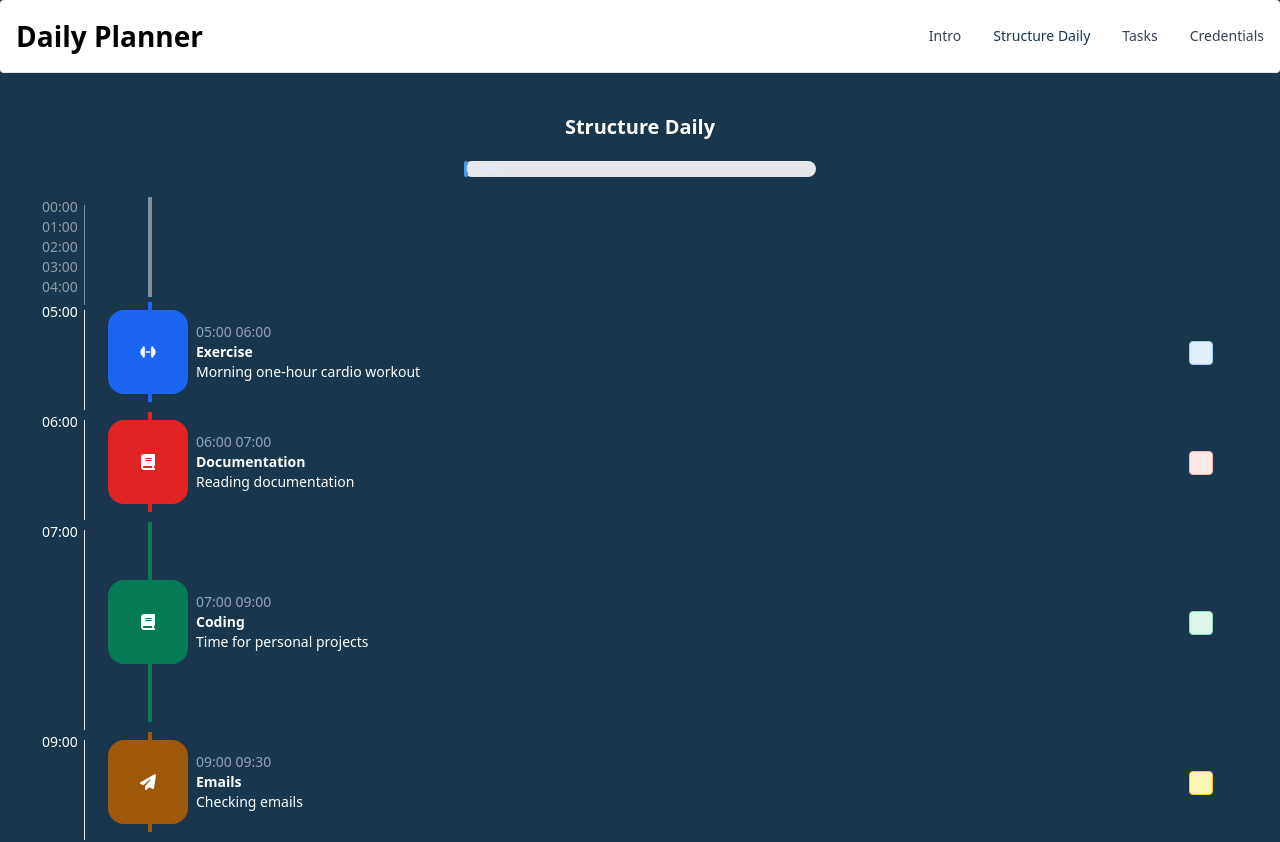
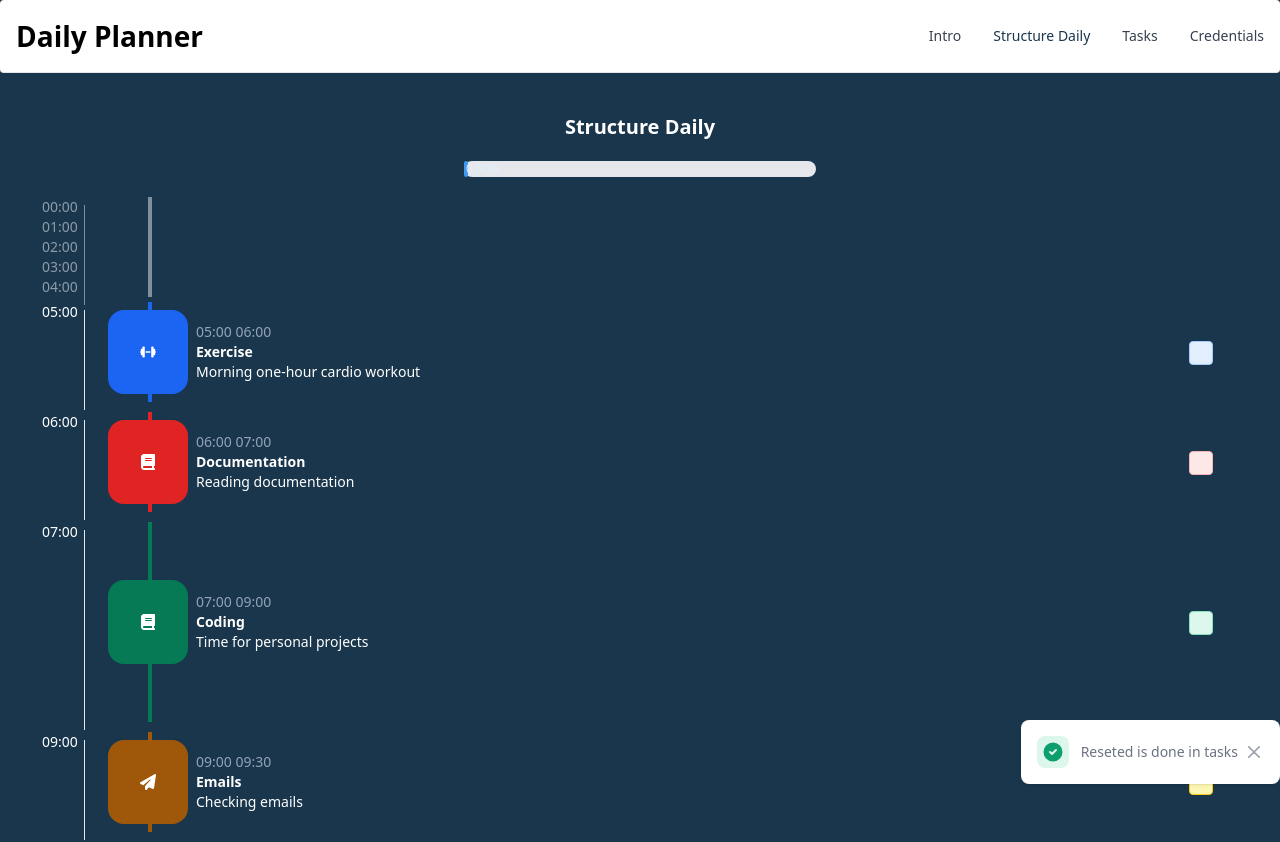
Before and after one commit to karolkawski/Structure-planner, a React app: page /daily in a window 1280 px wide. Shown: the top 842 px of the page. Built offline with nearby package versions, Linux system fonts and the light colour scheme.

Commit message:
[update] alerts

```diff
--- a/src/App.css
+++ b/src/App.css
@@ -4,7 +4,7 @@ body {
   padding: 0;
   height: 100%;
 }
-html, body, #App, #App>div {
+html, body, #App{
   height: 100%
 }
 
--- a/src/App.tsx
+++ b/src/App.tsx
@@ -1,4 +1,4 @@
-import React, { useEffect } from 'react';
+import React, { useEffect, useState } from 'react';
 import { BrowserRouter as Router } from 'react-router-dom';
 import Navigation from './components/UI/Navigation/Navigation';
 import Routing from './Routing/Routing';
@@ -14,28 +14,40 @@ import { State } from './store/State.d';
 import { AutoFalseIsDoneFlags } from './Automation/AutoFalseIsDoneFlags';
 import './App.css';
 import { getStateFromLocalStorage } from './utils/LocalStorage';
+import { InfoToast } from './components/UI/InfoToast/InfoToast';
 //
 const App = () => {
   const dispatch = useDispatch();
   const data = useSelector((state: { data: State }) => state.data.data);
   const loading = useSelector((state: { data: State }) => state.data.loading);
-  const dailyWatcher = AutoFalseIsDoneFlags();
-  // if (loading) {
-  //   return <div>Loading...</div>;
-  // }
+  const [alertCollecion, setAlertCollecion] = useState([]);
+
+  const handleAlert = (alert: string) => {
+    setAlertCollecion([...alertCollecion, alert]);
+
+    setTimeout(() => {
+      const shiftedCollection = alertCollecion.shift();
+      setAlertCollecion(shiftedCollection);
+    }, 10 * 1000);
+  };
+  if (loading) {
+    return <div>Loading...</div>;
+  }
 
   useEffect(() => {
     const savedData = getStateFromLocalStorage('plannerState');
-    console.log('🚀 ~ useEffect ~ savedData:', savedData);
     if (savedData && savedData.data) {
       dispatch(fetchDataRequest());
       dispatch(fetchStorageData());
+      handleAlert('localStorageFetch');
+
       return;
     }
     const fetchData = async () => {
       try {
         dispatch(fetchDataRequest());
         dispatch(fetchDataSuccess(assetsData));
+        handleAlert('loadDemoData');
       } catch (error: { message: string }) {
         dispatch(fetchDataError(error.message));
       }
@@ -53,7 +65,11 @@ const App = () => {
       <div id="App">
         <Navigation />
         <Routing />
+        <InfoToast alerts={alertCollecion} />
       </div>
+      <AutoFalseIsDoneFlags
+        updateAlertCollection={() => handleAlert('resetIsDone')}
+      />
     </Router>
   );
 };
--- a/src/Automation/AutoFalseIsDoneFlags.tsx
+++ b/src/Automation/AutoFalseIsDoneFlags.tsx
@@ -3,7 +3,7 @@ import { setAllUndone } from '../store/actions/dataActions';
 import { useDispatch } from 'react-redux';
 import { getStateFromLocalStorage } from '../utils/LocalStorage';
 
-export const AutoFalseIsDoneFlags = () => {
+export const AutoFalseIsDoneFlags = ({ updateAlertCollection }) => {
   const dispatch = useDispatch();
 
   useEffect(() => {
@@ -15,6 +15,7 @@ export const AutoFalseIsDoneFlags = () => {
       if (savedData && (!lastRun || lastRun !== currentDateString)) {
         dispatch(setAllUndone());
         localStorage.setItem('lastRun', currentDateString);
+        updateAlertCollection();
       }
     };
 
--- /dev/null
+++ b/src/components/UI/InfoToast/InfoToast.tsx
@@ -0,0 +1,72 @@
+export const InfoToast = ({ alerts }) => {
+  const alertOptions = {
+    localStorageSave: {
+      description: 'Saved in localstorage',
+    },
+    localStorageFetch: {
+      description: 'Geted data from localstorage',
+    },
+    loadDemoData: {
+      description: 'Loaded demo data',
+    },
+    resetIsDone: {
+      description: 'Reseted is done in tasks',
+    },
+  };
+
+  return (
+    <div className="fixed right-0 bottom-0">
+      {alerts &&
+        alerts.length &&
+        alerts.map((alert, index) => (
+          <div
+            key={index}
+            id="toast-success"
+            className="flex items-center w-full max-w-xs p-4 mb-4 text-gray-500 bg-white rounded-lg shadow dark:text-gray-400 dark:bg-gray-800"
+            role="alert"
+          >
+            <div className="inline-flex items-center justify-center flex-shrink-0 w-8 h-8 text-green-500 bg-green-100 rounded-lg dark:bg-green-800 dark:text-green-200">
+              <svg
+                className="w-5 h-5"
+                aria-hidden="true"
+                xmlns="http://www.w3.org/2000/svg"
+                fill="currentColor"
+                viewBox="0 0 20 20"
+              >
+                <path d="M10 .5a9.5 9.5 0 1 0 9.5 9.5A9.51 9.51 0 0 0 10 .5Zm3.707 8.207-4 4a1 1 0 0 1-1.414 0l-2-2a1 1 0 0 1 1.414-1.414L9 10.586l3.293-3.293a1 1 0 0 1 1.414 1.414Z" />
+              </svg>
+              <span className="sr-only">Check icon</span>
+            </div>
+            <div className="ms-3 text-sm font-normal">
+              {alertOptions[alert]
+                ? alertOptions[alert].description
+                : 'unknown'}
+            </div>
+            <button
+              type="button"
+              className="ms-auto -mx-1.5 -my-1.5 bg-white text-gray-400 hover:text-gray-900 rounded-lg focus:ring-2 focus:ring-gray-300 p-1.5 hover:bg-gray-100 inline-flex items-center justify-center h-8 w-8 dark:text-gray-500 dark:hover:text-white dark:bg-gray-800 dark:hover:bg-gray-700"
+              data-dismiss-target="#toast-success"
+              aria-label="Close"
+            >
+              <span className="sr-only">Close</span>
+              <svg
+                className="w-3 h-3"
+                aria-hidden="true"
+                xmlns="http://www.w3.org/2000/svg"
+                fill="none"
+                viewBox="0 0 14 14"
+              >
+                <path
+                  stroke="currentColor"
+                  strokeLinecap="round"
+                  strokeLinejoin="round"
+                  strokeWidth="2"
+                  d="m1 1 6 6m0 0 6 6M7 7l6-6M7 7l-6 6"
+                />
+              </svg>
+            </button>
+          </div>
+        ))}
+    </div>
+  );
+};
--- a/src/declarations.d.ts
+++ b/src/declarations.d.ts
@@ -1,5 +1,5 @@
 // Declare png module
-declare module '*.png'
+declare module '*.png';
 
 // Declare svg module
-declare module '*.svg'
+declare module '*.svg';
```
